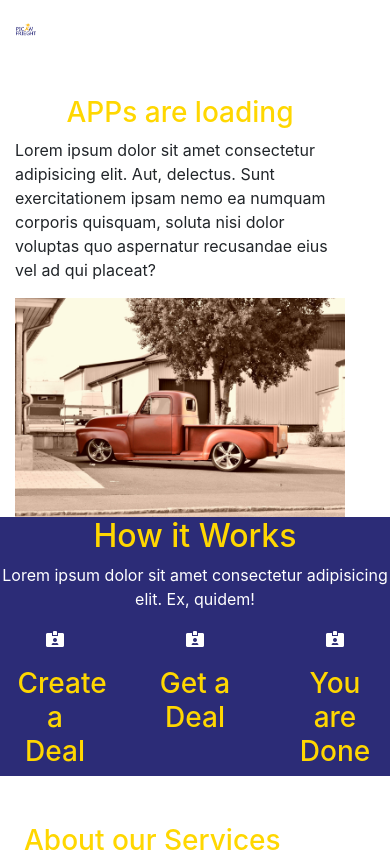
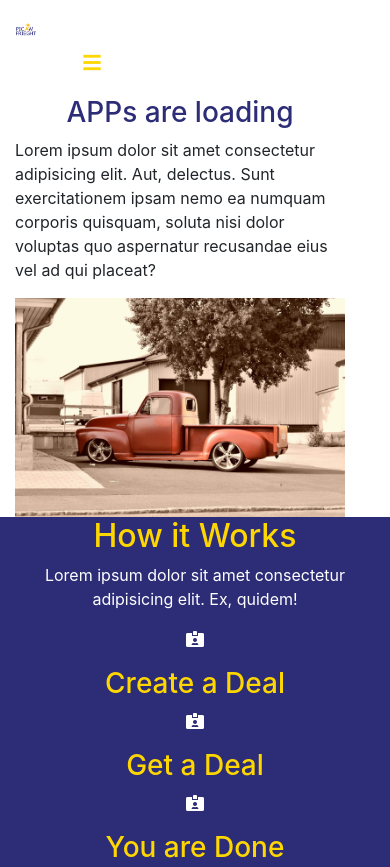
Before and after one commit to Toriiaa/Pickup, a plain HTML site: page index.html in a window 390 px wide. Shown: the top 867 px of the page. Drawn offline with Linux system fonts and the light colour scheme.

Commit message:
new commits

```diff
--- a/index.html
+++ b/index.html
@@ -35,7 +35,9 @@
                 data-toggle="collapse"
                 data-target="#collapsibleNavbar"
               >
-                <span class="navbar-toggler-icon"></span>
+                <span style=";" class="navbar-toggler-icon ml-5">
+                  <i style="color: gold;" class="fas fa-bars"></i>
+                </span>
               </button>
             </div>
             <!-- Navbar links -->
@@ -68,7 +70,7 @@
       <section style="height: auto;" class="home-section p-md-4 p-sm-auto ">
         <div class="row container">
           <div class="col-md-6 col-sm-12">
-            <h3 class="text-center">APPs are loading</h3>
+            <h3 style="color:  rgba(6, 6, 95, 0.849);;" class="text-center">APPs are loading</h3>
             <p>
               Lorem ipsum dolor sit amet consectetur adipisicing elit. Aut,
               delectus. Sunt exercitationem ipsam nemo ea numquam corporis
@@ -82,22 +84,22 @@
         </div>
       </section>
       <section style="height: auto" class="works p-md-4 p-sm-auto">
-        <div class="work-header text-center">
+        <div class="work-header text-center container">
           <h2>How it Works</h2>
           <p>
             Lorem ipsum dolor sit amet consectetur adipisicing elit. Ex, quidem!
           </p>
         </div>
         <div class="row text-center justify-content-around">
-          <div class="col-3">
+          <div class="col-md-3 col-sm-12">
             <p><i class="fas fa-id-card-alt"></i></p>
             <h3>Create a Deal</h3>
           </div>
-          <div class="col-3">
+          <div class="col-md-3 col-sm-12">
             <p><i class="fas fa-id-card-alt"></i></p>
             <h3>Get a Deal</h3>
           </div>
-          <div class="col-3">
+          <div class="col-md-3 col-sm-12">
             <p><i class="fas fa-id-card-alt"></i></p>
             <h3>You are Done</h3>
           </div>
```
